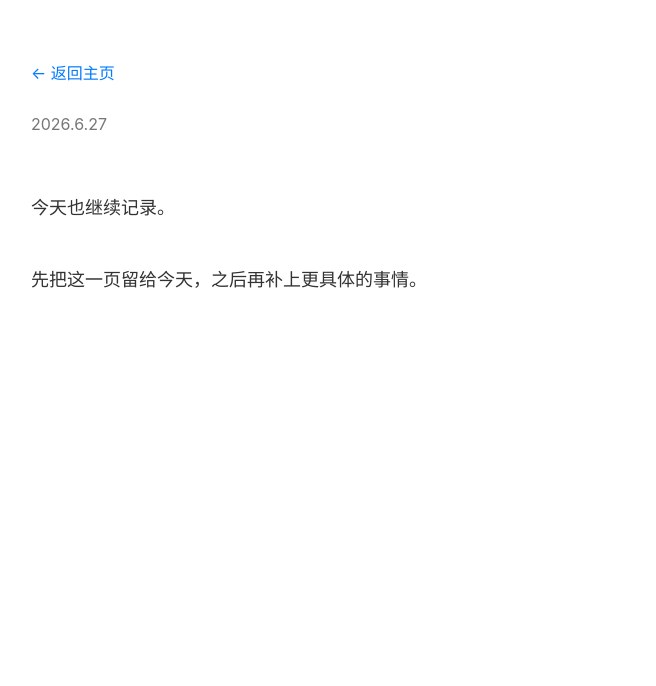
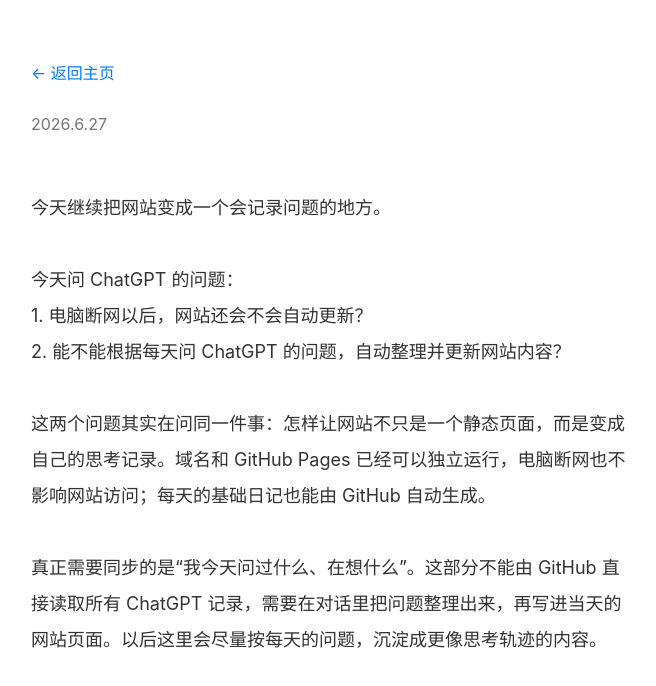
Before and after one commit to sakurajima-mai-zyx/sakurajima-mai-zyx.github.io, a plain HTML site: page blogs/2026.6.27.html in a window 1280 px wide. Shown: the whole page, without its empty margins (309-965 px from the left). Drawn offline with Linux system fonts and the light colour scheme.

Commit message:
Update diary from ChatGPT questions

```diff
--- a/blogs/2026.6.27.html
+++ b/blogs/2026.6.27.html
@@ -15,9 +15,15 @@
     <a href="../index.html" class="back">← 返回主页</a>
     <div class="date">2026.6.27</div>
     <div class="text">
-        今天也继续记录。
+        今天继续把网站变成一个会记录问题的地方。
 
-        先把这一页留给今天，之后再补上更具体的事情。
+        今天问 ChatGPT 的问题：
+        1. 电脑断网以后，网站还会不会自动更新？
+        2. 能不能根据每天问 ChatGPT 的问题，自动整理并更新网站内容？
+
+        这两个问题其实在问同一件事：怎样让网站不只是一个静态页面，而是变成自己的思考记录。域名和 GitHub Pages 已经可以独立运行，电脑断网也不影响网站访问；每天的基础日记也能由 GitHub 自动生成。
+
+        真正需要同步的是“我今天问过什么、在想什么”。这部分不能由 GitHub 直接读取所有 ChatGPT 记录，需要在对话里把问题整理出来，再写进当天的网站页面。以后这里会尽量按每天的问题，沉淀成更像思考轨迹的内容。
     </div>
 </body>
 </html>
```
Also changed, not shown: 1 other file.
